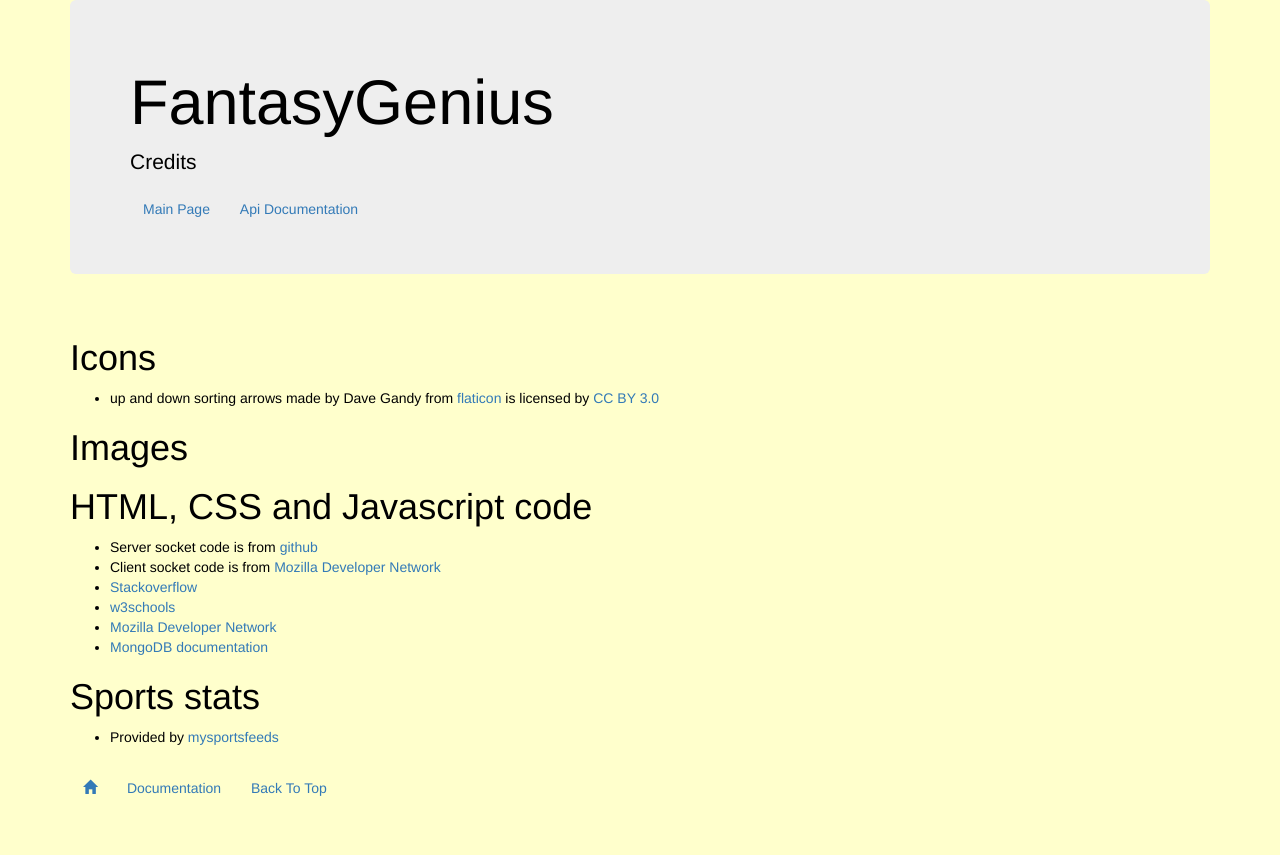
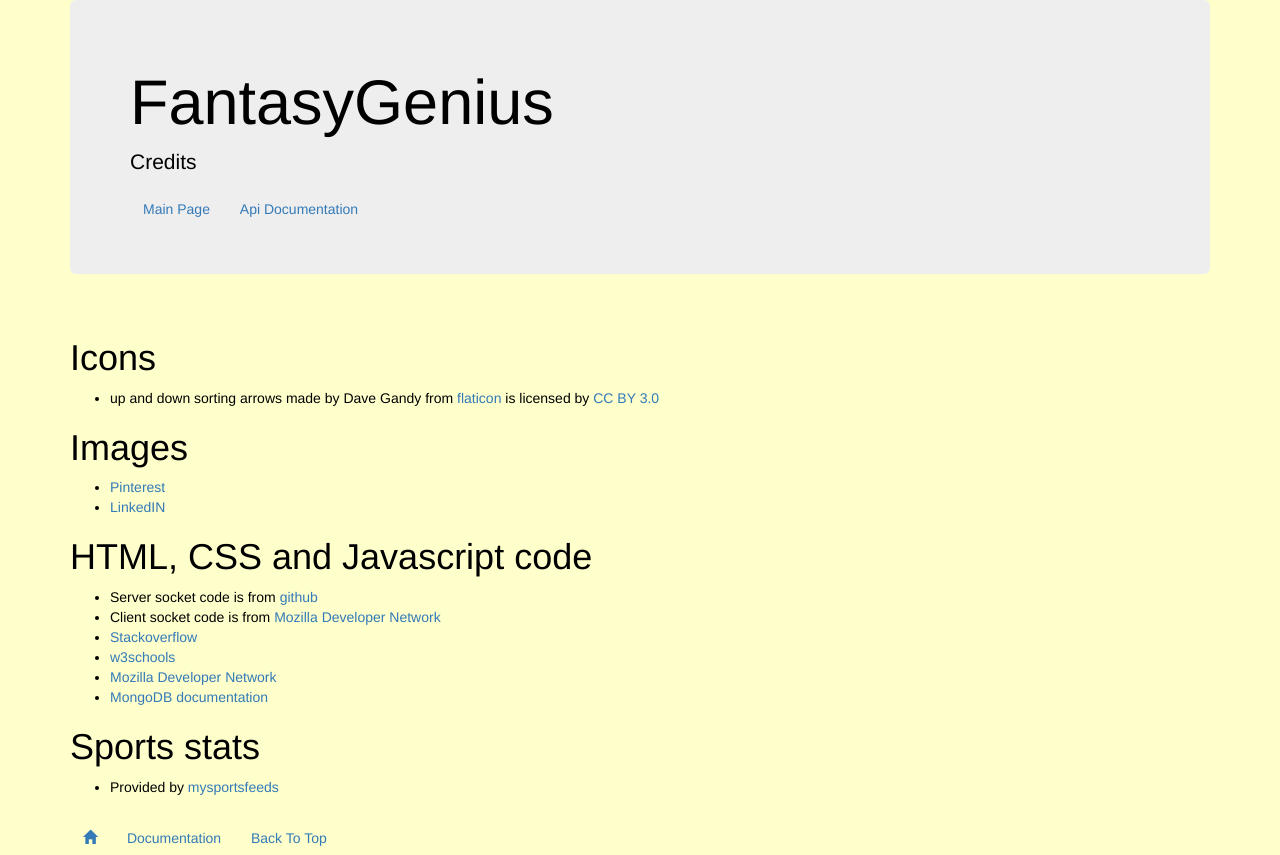
Before and after one commit to joshuagreenslade/fantasy-genius, a website: page frontend/credits.html in a window 1280 px wide. Before the commit the page ends 805 px from the top, so only its background shows below. Drawn offline with nearby package versions, Linux system fonts and the light colour scheme.

Commit message:
added image credit

```diff
--- a/frontend/credits.html
+++ b/frontend/credits.html
@@ -28,7 +28,8 @@
 
   <h1>Images</h1>
   <ul>
-
+    <li><a href="https://s-media-cache-ak0.pinimg.com/564x/92/8e/74/928e74fa70d8a542760af476e9497050.jpg">Pinterest</a></li>
+    <li><a href="https://media.licdn.com/media-proxy/ext?w=800&h=800&hash=lPTERzFTFw9CLtohm0%2FKgzG6Xd0%3D&ora=1%2CaFBCTXdkRmpGL2lvQUFBPQ%2CxAVta9Er0UWilhMVwRck-bmTpFu19lQJRo3RTXfhRnb1pJHVPjP2PIeDJuP150IUeC0EjwQ7YJL3AmewTI7ect-zIZVs-smhfM-6f0oraBIijWgCuoFrIUB97NqsFew">LinkedIN</a></li>
   </ul>
 
   <h1>HTML, CSS and Javascript code</h1>
```
